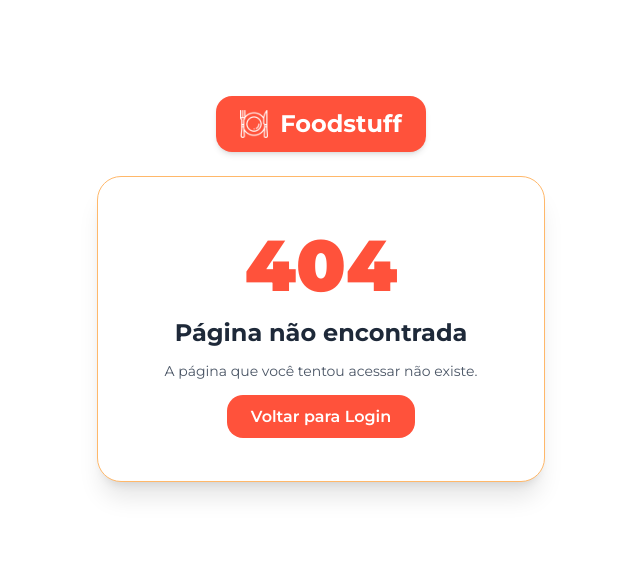
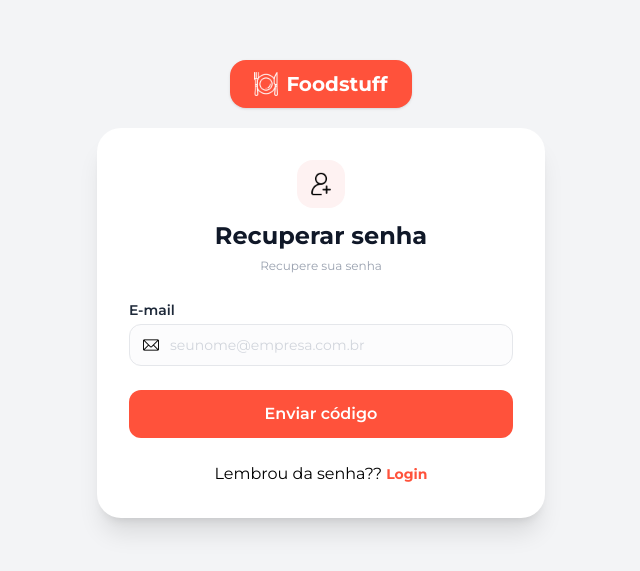
Before and after one commit to Lzz-z13/Foodstuff, a React (Vite) app in the folder Foodstuff-FrontWeb/: page /recuperarSenha in a window 1280 px wide. Before the commit this address had no page. Shown: the part 111-682 px from the top of the page, without its empty margins (319-959 px from the left). Built offline with nearby package versions, Linux system fonts and the light colour scheme.

Commit message:
feat(RecupSenha): creating the Password Recuperation Page and starting the sideBar component..

```diff
--- a/Foodstuff-FrontWeb/package.json
+++ b/Foodstuff-FrontWeb/package.json
@@ -12,6 +12,7 @@
   "dependencies": {
     "@tailwindcss/vite": "^4.3.3",
     "axios": "^1.20.0",
+    "lucide-react": "^1.41.0",
     "react": "^19.2.8",
     "react-dom": "^19.2.8",
     "react-router-dom": "^7.18.3",
--- a/Foodstuff-FrontWeb/src/App.jsx
+++ b/Foodstuff-FrontWeb/src/App.jsx
@@ -3,6 +3,7 @@ import { BrowserRouter, Route, Router, Routes } from "react-router-dom";
 import { useState } from "react";
 import Pg404 from "./pages/404/pg404";
 import Login from "./pages/login/Login";
+import RecupSenha from "./pages/recupSenha/RecupSenha";
 
 function App() {
   return (
@@ -11,6 +12,7 @@ function App() {
         <Routes>
           <Route path="/" element={<Login />} />
           <Route path="*" element={<Pg404 />} />
+          <Route path="/recuperarSenha" element={<RecupSenha/>}/>
         </Routes>
       </BrowserRouter>
     </>
--- a/Foodstuff-FrontWeb/src/pages/login/Login.jsx
+++ b/Foodstuff-FrontWeb/src/pages/login/Login.jsx
@@ -29,7 +29,7 @@ export default function Login() {
         <span>Foodstuff</span>
       </div>
 
-      <div className="w-full max-w-md rounded-3xl bg-white p-5 text-center shadow-sm sm:p-8">
+      <div className="w-full max-w-md rounded-3xl bg-white p-5 text-center shadow-xl sm:p-8">
 
         <div className="mx-auto mb-3 flex h-12 w-12 items-center justify-center rounded-2xl bg-red-50">
           <img
@@ -162,7 +162,7 @@ export default function Login() {
 
           <div className="pt-2 text-center">
             <a
-              href="#"
+              href='/recuperarSenha'
               className="text-sm font-semibold text-[#ff523b] hover:underline"
             >
               Esqueceu a senha?
--- /dev/null
+++ b/Foodstuff-FrontWeb/src/pages/recupSenha/RecupSenha.jsx
@@ -0,0 +1,107 @@
+import { Link } from "react-router-dom";
+
+import iconeLogin from "../../../assets/loginImages/login_image.png";
+import iconeTalher from "../../../assets/loginImages/talher_image.png";
+import email from "../../../assets/loginImages/email.png";
+
+export default function RecupSenha() {
+  const handleSubmit = (e) => {
+    e.preventDefault();
+  };
+
+  return (
+    <main className="min-h-dvh w-full bg-gray-100 flex flex-col items-center justify-center px-4 py-6 sm:px-6">
+      <div className="mb-5 flex items-center gap-2 rounded-2xl bg-[#ff523b] px-5 py-2.5 text-lg font-bold text-white shadow-sm sm:px-6 sm:text-xl">
+        <img
+          className="h-5 w-5 invert sm:h-6 sm:w-6"
+          src={iconeTalher}
+          alt="Foodstuff"
+        />
+
+        <span>Foodstuff</span>
+      </div>
+
+      <div className="w-full max-w-md rounded-3xl bg-white p-5 text-center shadow-xl sm:p-8">
+        <div className="mx-auto mb-3 flex h-12 w-12 items-center justify-center rounded-2xl bg-red-50">
+          <img className="h-6 w-6" src={iconeLogin} alt="Login" />
+        </div>
+
+        <h1 className="mb-1 text-2xl font-bold text-gray-900">
+          Recuperar senha
+        </h1>
+
+        <p className="mb-6 text-xs leading-relaxed text-gray-400">
+          Recupere sua senha
+        </p>
+
+        <form onSubmit={handleSubmit} className="space-y-4 text-left">
+          <div>
+            <label className="mb-1 block text-sm font-semibold text-gray-800">
+              E-mail
+            </label>
+
+            <div className="relative">
+              <img
+                className="absolute left-3.5 top-1/2 h-4 w-4 -translate-y-1/2"
+                src={email}
+                alt=""
+              />
+
+              <input
+                type="email"
+                placeholder="seunome@empresa.com.br"
+                className="
+                          w-full
+                          rounded-xl
+                          border
+                          border-gray-200
+                          bg-gray-50/50
+                          py-2.5
+                          pl-10
+                          pr-4
+                          text-sm
+                          outline-none
+                          transition
+                          focus:border-[#ff523b]
+                          focus:ring-2
+                          focus:ring-[#ff523b]/20
+                          placeholder:text-gray-300
+                        "
+              />
+            </div>
+          </div>
+
+          <button
+            type="submit"
+            className="
+                      mt-2
+                      w-full
+                      rounded-xl
+                      bg-[#ff523b]
+                      py-3
+                      font-semibold
+                      text-white
+                      transition-colors
+                      hover:bg-[#e0442f]
+                      cursor-pointer
+                    "
+          >
+            Enviar código
+          </button>
+
+          <div className="pt-2 text-center">
+            <span>
+              Lembrou da senha??
+              <Link
+                to="/"
+                className="text-sm font-bold text-[#ff523b] hover:underline ml-1"
+              >
+                Login
+              </Link>
+            </span>
+          </div>
+        </form>
+      </div>
+    </main>
+  );
+}
```
Also changed, not shown: Foodstuff-FrontWeb/src/components/sideBar.jsx (added, +8 -0 lines), 1 other file (tests, documents, lock files or other folders).
